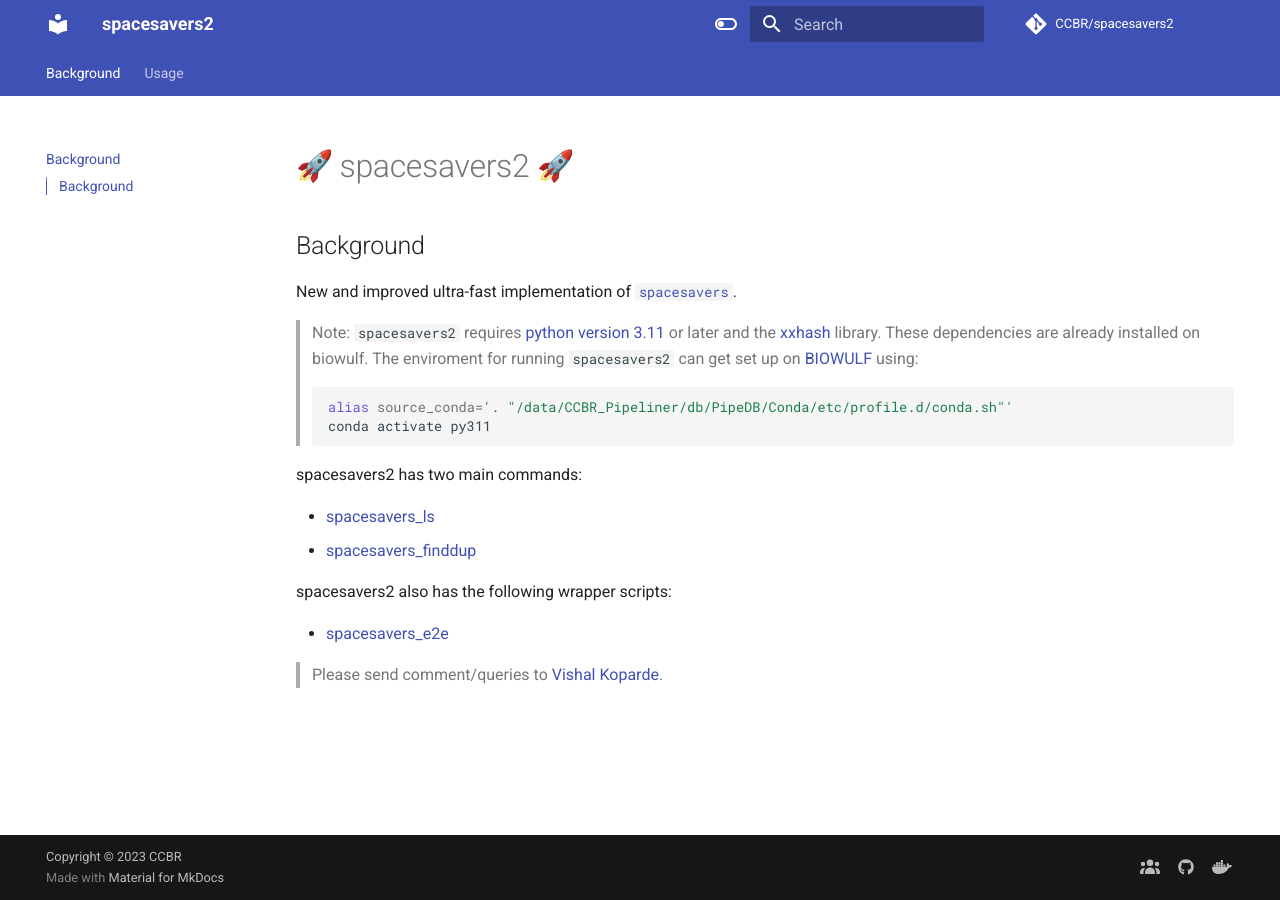
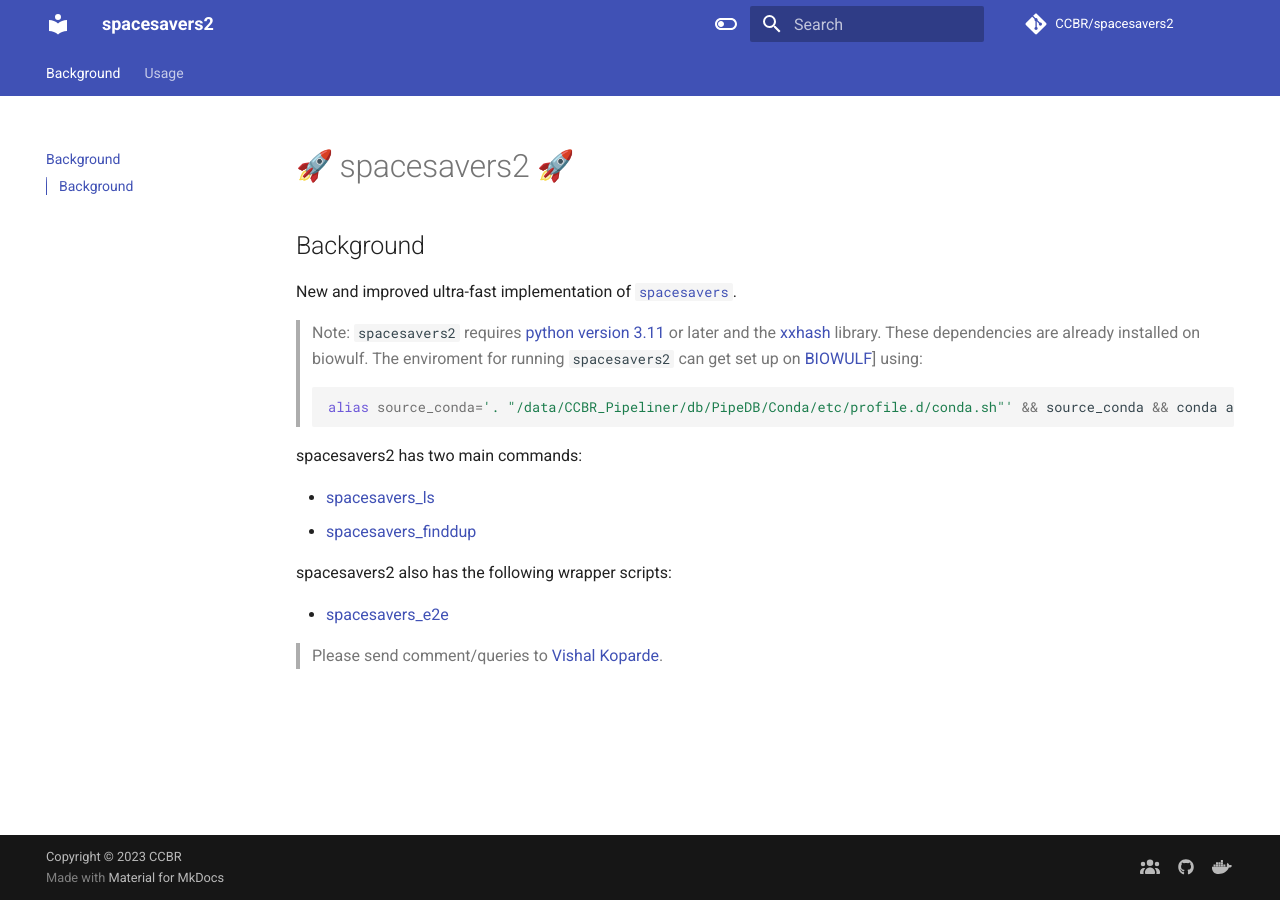
Before and after one commit to abcsFrederick/spacesavers2, an MkDocs documentation site: the page built from docs/index.md, in a window 1280 px wide. Built offline with MkDocs 1.6.1 and Material for MkDocs 9.7.7, drawn with Linux system fonts in a browser that asks for light colours; emoji names are drawn with the system emoji font; comment, search, counter and statistics services are not loaded; the version menu is left out.

Commit message:
index update

````diff
--- a/docs/index.md
+++ b/docs/index.md
@@ -4,10 +4,9 @@
 
 New and improved ultra-fast implementation of [`spacesavers`](https://github.com/CCBR/spacesavers).
 
-> Note: `spacesavers2` requires [python version 3.11](https://www.python.org/downloads/release/python-3110/) or later and the [xxhash](https://pypi.org/project/xxhash/) library.  These dependencies are already installed on biowulf. The enviroment for running `spacesavers2` can get set up on [BIOWULF](https://hpc.nih.gov) using:
+> Note: `spacesavers2` requires [python version 3.11](https://www.python.org/downloads/release/python-3110/) or later and the [xxhash](https://pypi.org/project/xxhash/) library.  These dependencies are already installed on biowulf. The enviroment for running `spacesavers2` can get set up on [BIOWULF](https://hpc.nih.gov)] using:
 > ```bash
-> alias source_conda='. "/data/CCBR_Pipeliner/db/PipeDB/Conda/etc/profile.d/conda.sh"'
-> conda activate py311
+> alias source_conda='. "/data/CCBR_Pipeliner/db/PipeDB/Conda/etc/profile.d/conda.sh"' && source_conda && conda activate py311
 > ```
 
 spacesavers2 has two main commands:
````
